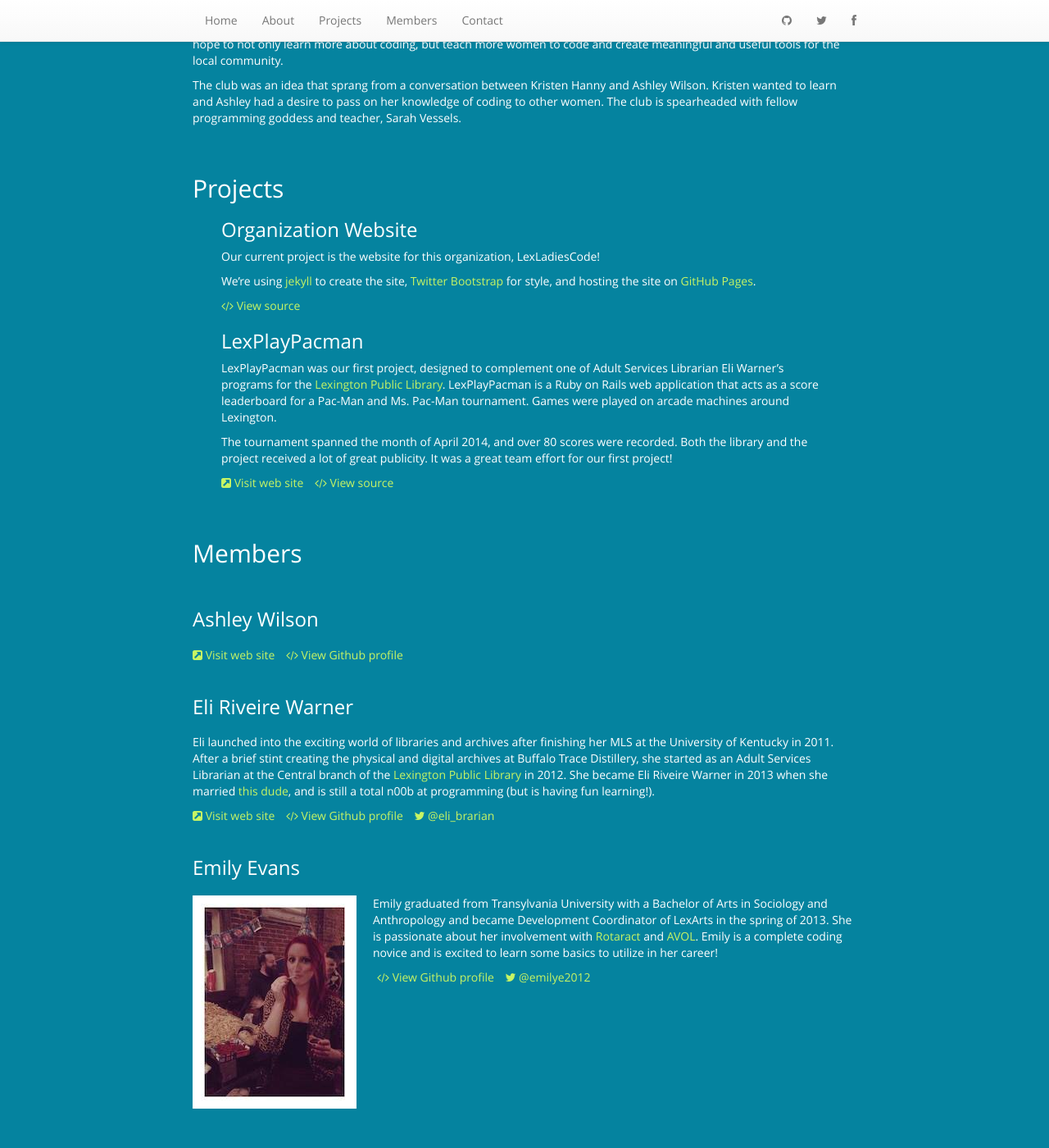
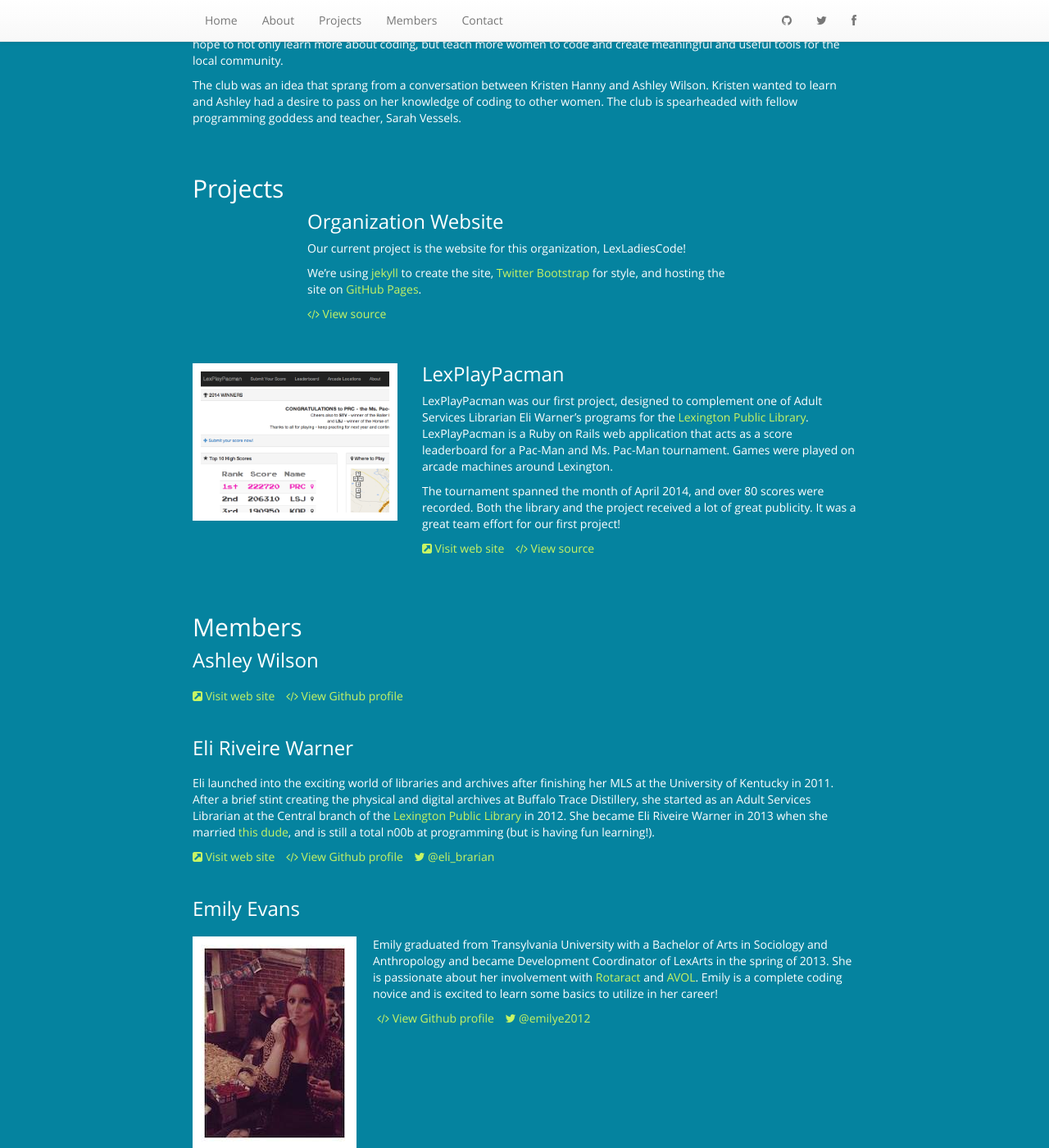
Before and after one commit to LexLadiesCode/LexLadiesCode.github.io, a Jekyll site: the page built from index.html, in a window 1280 px wide and 1400 px high, scrolled down 249 px. Shown: the whole window at 82% size. Built offline with Jekyll 4.4.1, drawn with Linux system fonts in a browser that asks for light colours; nearby versions of some CDN libraries; Markdown is read by kramdown in place of the engine named in the settings.

Commit message:
Display screenshot, thumbnail with projects

```diff
--- a/_includes/projects.html
+++ b/_includes/projects.html
@@ -1,10 +1,20 @@
 <section id="projects" class="page-section"><a name="projects"></a>
   <h2>Projects</h2>
 
-  <ul class="projects-list list-unstyled">
+  <div class="projects">
     {% for post in site.categories.projects %}
-      <li>
       <section class="project">
+        <div class="row">
+          {% if post.screenshot and post.thumbnail %}
+            <div class="col-md-4">
+              <div class="project-thumbnail">
+                <a href="/images/{{ post.screenshot }}" data-title="{{ post.title }}" data-toggle="lightbox">
+                  <img src="/images/{{ post.thumbnail }}" alt="{{ post.title }}">
+                </a>
+              </div>
+            </div>
+          {% endif %}
+          <div class="col-md-8 {% unless post.screenshot and post.thumbnail %}col-md-offset-2{% endunless %}">
             <h3 class="project-name">{{ post.title }}</h3>
             <div class="project-description">
               {{ post.content }}
@@ -29,8 +39,9 @@
                 {% endif %}
               </ul>
             </footer>
+          </div>
+        </div>
       </section>
-      </li>
     {% endfor %}
-  </ul>
+  </div>
 </section>
--- a/_layouts/default.html
+++ b/_layouts/default.html
@@ -11,6 +11,7 @@
 
     <link href="/css/bootstrap.min.css" rel="stylesheet">
     <link href="/css/font-awesome.min.css" rel="stylesheet">
+    <link href="/css/ekko-lightbox.min.css" rel="stylesheet">
     <link href="/css/bootstrap-theme.min.css" rel="stylesheet">
     <link href="/css/custom.css" rel="stylesheet">
 
@@ -34,6 +35,7 @@
     <!-- Placed at the end of the document so the pages load faster -->
     <script src="https://ajax.googleapis.com/ajax/libs/jquery/1.11.0/jquery.min.js"></script>
     <script src="/js/bootstrap.min.js"></script>
+    <script src="/js/ekko-lightbox.min.js"></script>
     <script src="/js/moment.min.js"></script>
     <script src="/js/custom.js"></script>
   </body>
--- a/_posts/2014-04-30-lexplaypacman.markdown
+++ b/_posts/2014-04-30-lexplaypacman.markdown
@@ -4,6 +4,8 @@
 categories: projects
 github: https://github.com/LexLadiesCode/lexplaypacman
 website: http://www.lexplaypacman.com/
+screenshot: screenshot-LexPlayPacman.png
+thumbnail: thumbnail-LexPlayPacman.png
 ---
 
 LexPlayPacman was our first project, designed to complement one of Adult Services Librarian Eli Warner's programs for the
--- a/css/custom.css
+++ b/css/custom.css
@@ -47,8 +47,12 @@
 }
 
 h3.member-name {
-  margin-top: 40px;
+  margin-top: 0;
   margin-bottom: 20px;
+}
+
+h3.project-name {
+  margin-top: 0;
 }
 
 .member-photo {
@@ -67,13 +71,17 @@
 	margin-top: 60px;
 }
 
-.project {
-	padding: 0 2.5em;
+.project-thumbnail {
+  background-color: white;
+  padding: 10px;
 }
 
-time {
-  font-style: italic;
-  color: #999;
+.project-thumbnail img {
+  max-width: 100%;
+}
+
+.projects .project + .project {
+  margin-top: 40px;
 }
 
 .navbar-fixed-top {
@@ -87,6 +95,15 @@
 
 }
 
+time {
+  font-style: italic;
+  color: #999;
+}
+
+ul.members-list > li + li {
+  margin-top: 40px;
+}
+
 @media (max-width: 767px) {
   span.visible-xs {
     display: inline !important;
--- a/js/custom.js
+++ b/js/custom.js
@@ -1,5 +1,9 @@
 $(function() {
   $('[data-toggle="tooltip"]').tooltip();
+  $(document).delegate('*[data-toggle="lightbox"]', 'click', function(event) {
+    event.preventDefault();
+    $(this).ekkoLightbox();
+  });
   $('time').each(function() {
     var time_tag = $(this);
     var time_str = time_tag.text();
```
Also changed, not shown: css/ekko-lightbox.min.css (added), images/screenshot-LexPlayPacman.png (added), images/thumbnail-LexPlayPacman.png (added), js/ekko-lightbox.min.js (added). Lines whose indentation alone changed are shown as unchanged.
